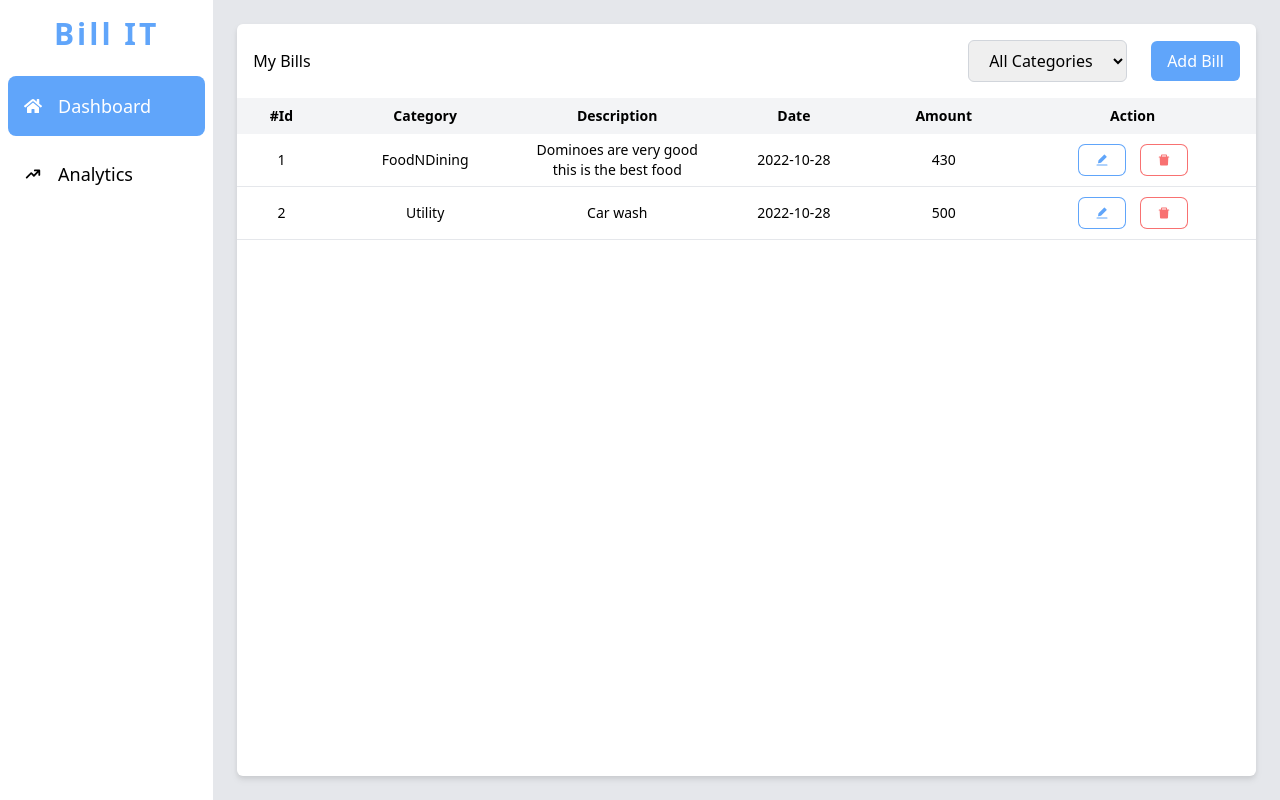
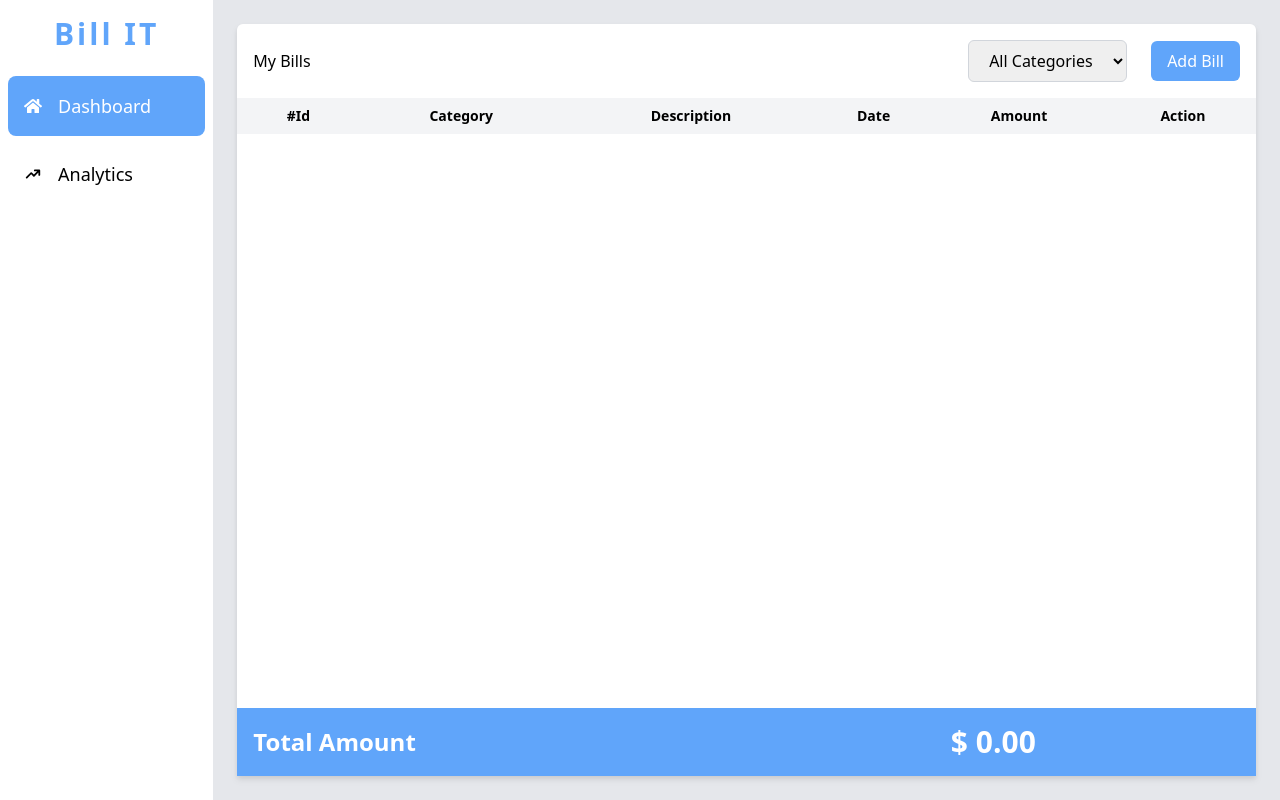
Before and after one commit to jassi-singh/bill-manager, a React (Create React App) app: page /dashboard in a window 1280 px wide. Built offline with nearby package versions, Linux system fonts and the light colour scheme.

Commit message:
added billing chart

```diff
--- a/package.json
+++ b/package.json
@@ -11,8 +11,10 @@
     "@types/node": "^16.7.13",
     "@types/react": "^18.0.0",
     "@types/react-dom": "^18.0.0",
+    "chart.js": "^3.9.1",
     "clsx": "^1.2.1",
     "react": "^18.2.0",
+    "react-chartjs-2": "^4.3.1",
     "react-dom": "^18.2.0",
     "react-icons": "^4.6.0",
     "react-redux": "^8.0.4",
--- a/src/components/Layout.tsx
+++ b/src/components/Layout.tsx
@@ -7,7 +7,9 @@ const Layout = () => {
     <div className="flex">
       <Sidebar />
       <div className="flex-1 h-screen bg-gray-200 p-6">
-        <Outlet />
+        <div className="w-full h-full bg-white rounded-md drop-shadow-md grid items-center">
+          <Outlet />
+        </div>
       </div>
       <BillForm />
     </div>
--- a/src/features/bill/BillList.tsx
+++ b/src/features/bill/BillList.tsx
@@ -8,7 +8,7 @@ const BillList = () => {
 
   return (
     <table className="w-full text-sm">
-      <thead className="bg-gray-100">
+      <thead className="bg-gray-100 sticky top-0">
         <tr>
           <th className="p-2">#Id</th>
           <th>Category</th>
--- a/src/features/bill/billSlice.ts
+++ b/src/features/bill/billSlice.ts
@@ -8,25 +8,11 @@ export interface BillState {
   billForm: Bill;
   count: number;
   formType: "edit" | "add";
+  selectedCategory: Categories | "All Categories";
 }
 
 const initialState: BillState = {
-  bills: [
-    {
-      id: 1,
-      description: "Dominoes are very good this is the best food",
-      category: Categories.FoodNDining,
-      amount: 430,
-      date: new Date().getTime(),
-    },
-    {
-      id: 2,
-      description: "Car wash",
-      category: Categories.Utility,
-      amount: 500,
-      date: new Date().getTime(),
-    },
-  ],
+  bills: [],
   billForm: {
     id: 0,
     description: "",
@@ -37,6 +23,7 @@ const initialState: BillState = {
   showBillForm: false,
   count: 2,
   formType: "add",
+  selectedCategory: "All Categories",
 };
 
 export const billSlice = createSlice({
@@ -76,15 +63,12 @@ export const billSlice = createSlice({
     updateFormBill: (state, action: PayloadAction<Bill>) => {
       state.billForm = action.payload;
     },
-    // increment: (state) => {
-    //   state.value += 1;
-    // },
-    // decrement: (state) => {
-    //   state.value -= 1;
-    // },
-    // incrementByAmount: (state, action: PayloadAction<number>) => {
-    //   state.value += action.payload;
-    // },
+    changeCategory: (
+      state,
+      action: PayloadAction<Categories | "All Categories">
+    ) => {
+      state.selectedCategory = action.payload;
+    },
   },
 });
 
@@ -95,21 +79,56 @@ export const {
   hideBillForm,
   updateFormBill,
   updateBill,
+  changeCategory,
 } = billSlice.actions;
 
-export const selectBillList = (state: RootState) => state.bill.bills;
+export const selectBillList = (state: RootState) =>
+  state.bill.selectedCategory === "All Categories"
+    ? state.bill.bills
+    : state.bill.bills.filter(
+        (bill) => bill.category === state.bill.selectedCategory
+      );
 export const selectShowBillForm = (state: RootState) => state.bill.showBillForm;
 export const selectBillForm = (state: RootState) => state.bill.billForm;
 export const selectFormType = (state: RootState) => state.bill.formType;
-// We can also write thunks by hand, which may contain both sync and async logic.
-// Here's an example of conditionally dispatching actions based on current state.
-// export const incrementIfOdd =
-//   (amount: number): AppThunk =>
-//   (dispatch, getState) => {
-//     const currentValue = selectCount(getState());
-//     if (currentValue % 2 === 1) {
-//       dispatch(incrementByAmount(amount));
-//     }
-//   };
+export const selectTotalAmount = (state: RootState) => {
+  return state.bill.selectedCategory === "All Categories"
+    ? state.bill.bills.reduce((acc, bill) => acc + bill.amount, 0)
+    : state.bill.bills
+        .filter((bill) => bill.category === state.bill.selectedCategory)
+        .reduce((acc, bill) => acc + bill.amount, 0);
+};
+export const selectTotalAmountByMonth = (state: RootState) => {
+  const bills =
+    state.bill.selectedCategory === "All Categories"
+      ? state.bill.bills
+      : state.bill.bills.filter(
+          (bill) => bill.category === state.bill.selectedCategory
+        );
+  const months = [
+    "January",
+    "February",
+    "March",
+    "April",
+    "May",
+    "June",
+    "July",
+    "August",
+    "September",
+    "October",
+    "November",
+    "December",
+  ];
+  const totalAmountByEachMonth = months.map((month) => {
+    const billsByMonth = bills.filter(
+      (bill) => new Date(bill.date).getMonth() === months.indexOf(month)
+    );
+    return {
+      month,
+      amount: billsByMonth.reduce((acc, bill) => acc + bill.amount, 0),
+    };
+  });
+  return totalAmountByEachMonth;
+};
 
 export default billSlice.reducer;
--- a/src/features/bill/components/BillItem.tsx
+++ b/src/features/bill/components/BillItem.tsx
@@ -12,7 +12,7 @@ const BillItem = (params: Bill) => {
       <td>{params.category}</td>
       <td className="max-w-0">{params.description}</td>
       <td>{new Date(params.date).toISOString().split("T")[0]}</td>
-      <td>{params.amount}</td>
+      <td>$ {params.amount.toFixed(2)}</td>
       <td>
         <button
           onClick={() => dispatch(showBillForm(params))}
--- /dev/null
+++ b/src/features/bill/components/MonthlyBillingChart.tsx
@@ -0,0 +1,66 @@
+import React from "react";
+import {
+  Chart as ChartJS,
+  CategoryScale,
+  LinearScale,
+  PointElement,
+  LineElement,
+  Title,
+  Tooltip,
+  Legend,
+} from "chart.js";
+import { Line } from "react-chartjs-2";
+import { useAppSelector } from "../../../app/hooks";
+import { selectTotalAmountByMonth } from "../billSlice";
+
+ChartJS.register(
+  CategoryScale,
+  LinearScale,
+  PointElement,
+  LineElement,
+  Title,
+  Tooltip,
+  Legend
+);
+
+const MonthlyBillingChart = () => {
+  const amountByMonth = useAppSelector(selectTotalAmountByMonth);
+  return (
+    <Line
+      options={{
+        scales: {
+          x: {
+            title: {
+              display: true,
+              text: "Month",
+            },
+          },
+          y: {
+            title: {
+              display: true,
+              text: "Amount",
+            },
+          },
+        },
+        plugins: {
+          legend: {
+            display: false,
+          },
+        },
+      }}
+      data={{
+        labels: amountByMonth.map((d) => d.month),
+        datasets: [
+          {
+            data: amountByMonth.map((d) => d.amount.toFixed(2)),
+            borderColor: "#60a5fa",
+            backgroundColor: "#60a5fa",
+            tension: 0.1,
+          },
+        ],
+      }}
+    />
+  );
+};
+
+export default MonthlyBillingChart;
--- /dev/null
+++ b/src/features/bill/components/SelectCategoryButton.tsx
@@ -0,0 +1,27 @@
+import React from "react";
+import { useAppDispatch } from "../../../app/hooks";
+import { Categories } from "../../../types";
+import { changeCategory } from "../billSlice";
+
+const SelectCategoryButton = () => {
+  const dispatch = useAppDispatch();
+  return (
+    <select
+      onChange={(e) => {
+        dispatch(
+          changeCategory(e.target.value as Categories | "All Categories")
+        );
+      }}
+      className="border border-gray-300 rounded-md px-4 py-2 mx-6"
+    >
+      <option value="All Categories">All Categories</option>
+      {Object.values(Categories).map((b) => (
+        <option key={b} value={b}>
+          {b}
+        </option>
+      ))}
+    </select>
+  );
+};
+
+export default SelectCategoryButton;
--- /dev/null
+++ b/src/features/bill/components/TotalAmount.tsx
@@ -0,0 +1,17 @@
+import React from "react";
+import { useAppSelector } from "../../../app/hooks";
+import { selectTotalAmount } from "../billSlice";
+
+const TotalAmount = () => {
+  const totalAmount = useAppSelector(selectTotalAmount);
+  return (
+    <div className="grid grid-cols-2 bg-blue-400 p-4 items-center text-white">
+      <div className="text-2xl font-bold">Total Amount</div>
+      <div className="text-3xl justify-self-center font-bold">
+        $ {totalAmount.toFixed(2)}
+      </div>
+    </div>
+  );
+};
+
+export default TotalAmount;
--- a/src/pages/Analytics.tsx
+++ b/src/pages/Analytics.tsx
@@ -1,9 +1,7 @@
-import React from 'react'
+import MonthlyBillingChart from "../features/bill/components/MonthlyBillingChart";
 
 const Analytics = () => {
-  return (
-    <div>Analytics</div>
-  )
-}
+  return <MonthlyBillingChart />;
+};
 
-export default Analytics
+export default Analytics;
--- a/src/pages/Dashboard.tsx
+++ b/src/pages/Dashboard.tsx
@@ -1,26 +1,25 @@
 import React from "react";
 import BillList from "../features/bill/BillList";
 import AddBillButton from "../features/bill/components/AddBillButton";
-import { Categories } from "../types";
+import SelectCategoryButton from "../features/bill/components/SelectCategoryButton";
+import TotalAmount from "../features/bill/components/TotalAmount";
 
 const Dashboard = () => {
   return (
-    <div className="w-full h-full bg-white rounded-md drop-shadow-md relative">
+    <div className="h-full flex flex-col">
       <div className="flex justify-between items-center p-4">
         <div>My Bills</div>
         <div>
-          <select className="border border-gray-300 rounded-md px-4 py-2 mx-6">
-            <option value="All Categories">All Categories</option>
-            {Object.values(Categories).map((b) => (
-              <option key={b} value={b}>
-                {b}
-              </option>
-            ))}
-          </select>
+          <SelectCategoryButton />
           <AddBillButton />
         </div>
       </div>
-      <BillList />
+      <div className="grow overflow-auto">
+        <BillList />
+      </div>
+      <div className="">
+        <TotalAmount />
+      </div>
     </div>
   );
 };
--- a/src/types.ts
+++ b/src/types.ts
@@ -14,7 +14,7 @@ export enum Categories {
 
 export type Bill = {
   id: number;
-  category: string;
+  category: Categories | "All Categories";
   description: string;
   amount: number;
   date: number;
```
Also changed, not shown: 1 other file (tests, documents, lock files or other folders).
